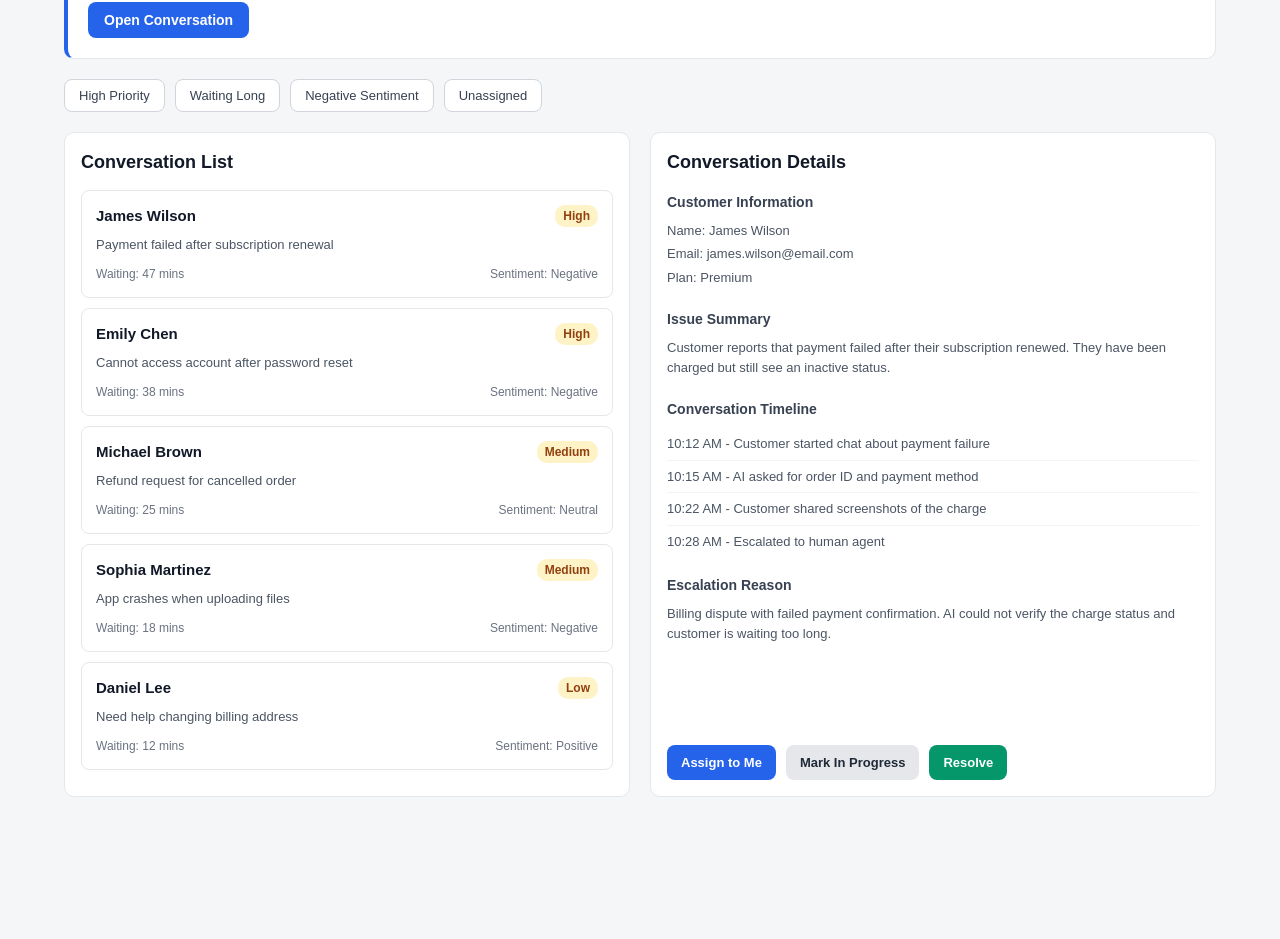
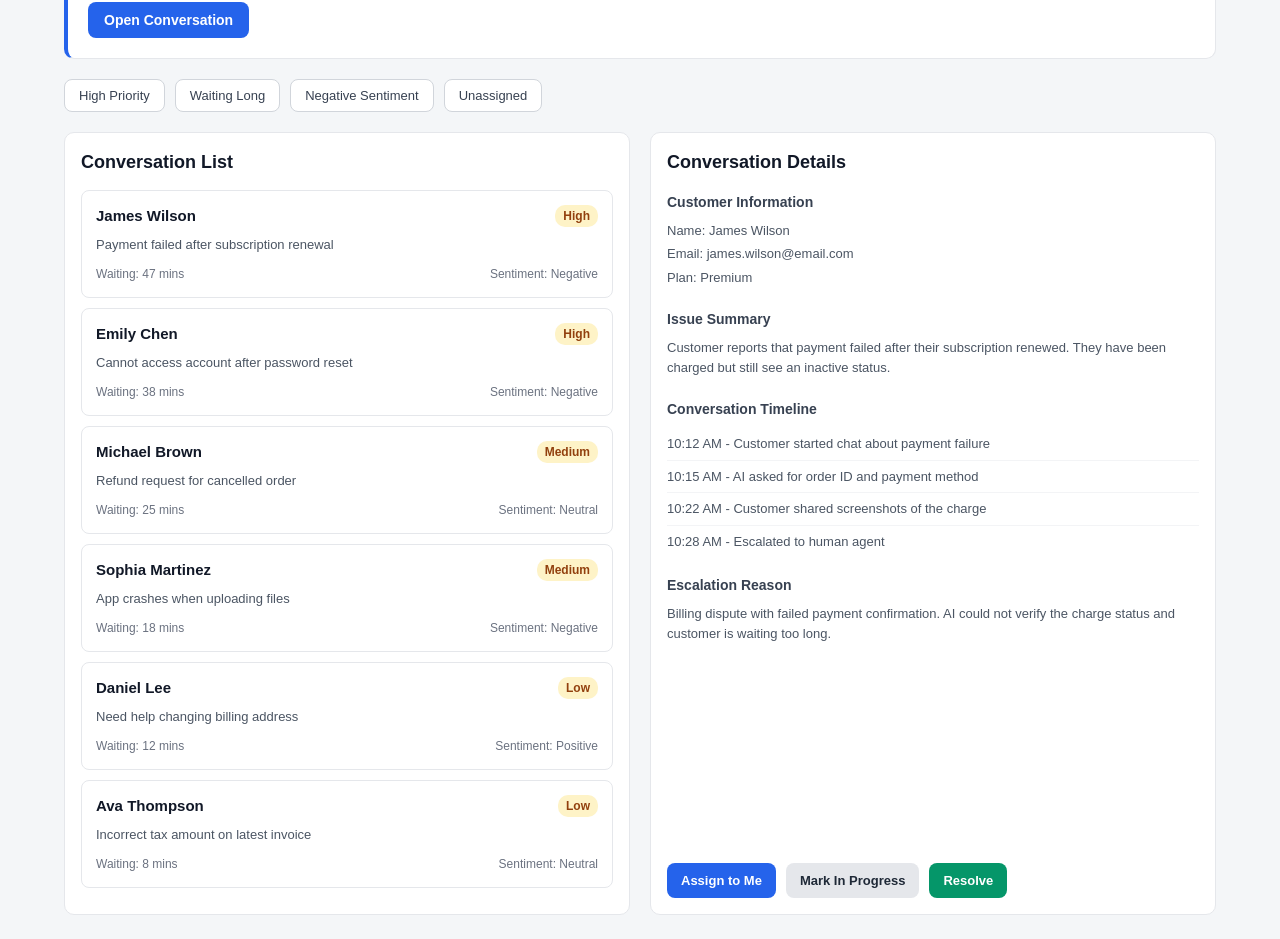
Before and after one commit to Sushmi-29/conversation-inbox, a React (Vite) app: page / in a window 1280 px wide. Shown: the part 480-1419 px from the top of the page. Before the commit the page ends 1301 px from the top, so only its background shows below. Built offline with nearby package versions, Linux system fonts and the light colour scheme.

Commit message:
Add conversation data and selection

```diff
--- a/src/App.tsx
+++ b/src/App.tsx
@@ -1,12 +1,18 @@
+import { useState } from 'react'
 import Header from './components/Header/Header'
 import SummaryCards from './components/SummaryCards/SummaryCards'
 import RecommendedCard from './components/RecommendedCard/RecommendedCard'
 import Filters from './components/Filters/Filters'
 import ConversationList from './components/ConversationList/ConversationList'
 import ConversationDetails from './components/ConversationDetails/ConversationDetails'
+import { mockConversations } from './data/mockConversations'
 import styles from './App.module.css'
 
 function App() {
+  const [selectedConversation, setSelectedConversation] = useState(
+    mockConversations[0]
+  )
+
   return (
     <div className={styles.app}>
       <Header />
@@ -15,8 +21,11 @@ function App() {
       <Filters />
 
       <div className={styles.mainContent}>
-        <ConversationList />
-        <ConversationDetails />
+        <ConversationList
+          conversations={mockConversations}
+          setSelectedConversation={setSelectedConversation}
+        />
+        <ConversationDetails selectedConversation={selectedConversation} />
       </div>
     </div>
   )
--- a/src/components/ConversationCard/ConversationCard.module.css
+++ b/src/components/ConversationCard/ConversationCard.module.css
@@ -4,6 +4,7 @@
   border-radius: 8px;
   padding: 14px;
   margin-bottom: 10px;
+  cursor: pointer;
 }
 
 .topRow {
--- a/src/components/ConversationCard/ConversationCard.tsx
+++ b/src/components/ConversationCard/ConversationCard.tsx
@@ -1,26 +1,28 @@
+import type { Conversation } from '../../types/Conversation'
 import styles from './ConversationCard.module.css'
 
 type ConversationCardProps = {
-  customerName: string
-  issue: string
-  priority: string
-  waitingTime: string
-  sentiment: string
+  conversation: Conversation
+  setSelectedConversation: (conversation: Conversation) => void
 }
 
 function ConversationCard(props: ConversationCardProps) {
+  function handleClick() {
+    props.setSelectedConversation(props.conversation)
+  }
+
   return (
-    <article className={styles.card}>
+    <article className={styles.card} onClick={handleClick}>
       <div className={styles.topRow}>
-        <h3 className={styles.customerName}>{props.customerName}</h3>
-        <span className={styles.priority}>{props.priority}</span>
+        <h3 className={styles.customerName}>{props.conversation.customerName}</h3>
+        <span className={styles.priority}>{props.conversation.priority}</span>
       </div>
 
-      <p className={styles.issue}>{props.issue}</p>
+      <p className={styles.issue}>{props.conversation.issue}</p>
 
       <div className={styles.bottomRow}>
-        <span className={styles.meta}>Waiting: {props.waitingTime}</span>
-        <span className={styles.meta}>Sentiment: {props.sentiment}</span>
+        <span className={styles.meta}>Waiting: {props.conversation.waitingTime}</span>
+        <span className={styles.meta}>Sentiment: {props.conversation.sentiment}</span>
       </div>
     </article>
   )
--- a/src/components/ConversationDetails/ConversationDetails.tsx
+++ b/src/components/ConversationDetails/ConversationDetails.tsx
@@ -1,47 +1,43 @@
+import type { Conversation } from '../../types/Conversation'
 import styles from './ConversationDetails.module.css'
 
-function ConversationDetails() {
+type ConversationDetailsProps = {
+  selectedConversation: Conversation
+}
+
+function ConversationDetails(props: ConversationDetailsProps) {
+  const conversation = props.selectedConversation
+
   return (
     <section className={styles.details}>
       <h2 className={styles.title}>Conversation Details</h2>
 
       <div className={styles.section}>
         <h3 className={styles.sectionTitle}>Customer Information</h3>
-        <p className={styles.text}>Name: James Wilson</p>
-        <p className={styles.text}>Email: james.wilson@email.com</p>
-        <p className={styles.text}>Plan: Premium</p>
+        <p className={styles.text}>Name: {conversation.customerName}</p>
+        <p className={styles.text}>Email: {conversation.email}</p>
+        <p className={styles.text}>Plan: {conversation.plan}</p>
       </div>
 
       <div className={styles.section}>
         <h3 className={styles.sectionTitle}>Issue Summary</h3>
-        <p className={styles.text}>
-          Customer reports that payment failed after their subscription renewed.
-          They have been charged but still see an inactive status.
-        </p>
+        <p className={styles.text}>{conversation.issueSummary}</p>
       </div>
 
       <div className={styles.section}>
         <h3 className={styles.sectionTitle}>Conversation Timeline</h3>
-        <p className={styles.timelineItem}>
-          10:12 AM - Customer started chat about payment failure
-        </p>
-        <p className={styles.timelineItem}>
-          10:15 AM - AI asked for order ID and payment method
-        </p>
-        <p className={styles.timelineItem}>
-          10:22 AM - Customer shared screenshots of the charge
-        </p>
-        <p className={styles.timelineItem}>
-          10:28 AM - Escalated to human agent
-        </p>
+        {conversation.timeline.map(function (item, index) {
+          return (
+            <p className={styles.timelineItem} key={index}>
+              {item}
+            </p>
+          )
+        })}
       </div>
 
       <div className={styles.section}>
         <h3 className={styles.sectionTitle}>Escalation Reason</h3>
-        <p className={styles.text}>
-          Billing dispute with failed payment confirmation. AI could not verify
-          the charge status and customer is waiting too long.
-        </p>
+        <p className={styles.text}>{conversation.escalationReason}</p>
       </div>
 
       <div className={styles.actions}>
--- a/src/components/ConversationList/ConversationList.tsx
+++ b/src/components/ConversationList/ConversationList.tsx
@@ -1,50 +1,26 @@
 import ConversationCard from '../ConversationCard/ConversationCard'
+import type { Conversation } from '../../types/Conversation'
 import styles from './ConversationList.module.css'
 
-function ConversationList() {
+type ConversationListProps = {
+  conversations: Conversation[]
+  setSelectedConversation: (conversation: Conversation) => void
+}
+
+function ConversationList(props: ConversationListProps) {
   return (
     <section className={styles.conversationList}>
       <h2 className={styles.title}>Conversation List</h2>
 
-      <ConversationCard
-        customerName="James Wilson"
-        issue="Payment failed after subscription renewal"
-        priority="High"
-        waitingTime="47 mins"
-        sentiment="Negative"
-      />
-
-      <ConversationCard
-        customerName="Emily Chen"
-        issue="Cannot access account after password reset"
-        priority="High"
-        waitingTime="38 mins"
-        sentiment="Negative"
-      />
-
-      <ConversationCard
-        customerName="Michael Brown"
-        issue="Refund request for cancelled order"
-        priority="Medium"
-        waitingTime="25 mins"
-        sentiment="Neutral"
-      />
-
-      <ConversationCard
-        customerName="Sophia Martinez"
-        issue="App crashes when uploading files"
-        priority="Medium"
-        waitingTime="18 mins"
-        sentiment="Negative"
-      />
-
-      <ConversationCard
-        customerName="Daniel Lee"
-        issue="Need help changing billing address"
-        priority="Low"
-        waitingTime="12 mins"
-        sentiment="Positive"
-      />
+      {props.conversations.map(function (conversation) {
+        return (
+          <ConversationCard
+            key={conversation.id}
+            conversation={conversation}
+            setSelectedConversation={props.setSelectedConversation}
+          />
+        )
+      })}
     </section>
   )
 }
--- /dev/null
+++ b/src/data/mockConversations.ts
@@ -0,0 +1,130 @@
+import type { Conversation } from '../types/Conversation'
+
+export const mockConversations: Conversation[] = [
+  {
+    id: '1',
+    customerName: 'James Wilson',
+    issue: 'Payment failed after subscription renewal',
+    priority: 'High',
+    waitingTime: '47 mins',
+    sentiment: 'Negative',
+    assigned: false,
+    email: 'james.wilson@email.com',
+    plan: 'Premium',
+    issueSummary:
+      'Customer reports that payment failed after their subscription renewed. They have been charged but still see an inactive status.',
+    timeline: [
+      '10:12 AM - Customer started chat about payment failure',
+      '10:15 AM - AI asked for order ID and payment method',
+      '10:22 AM - Customer shared screenshots of the charge',
+      '10:28 AM - Escalated to human agent',
+    ],
+    escalationReason:
+      'Billing dispute with failed payment confirmation. AI could not verify the charge status and customer is waiting too long.',
+  },
+  {
+    id: '2',
+    customerName: 'Emily Chen',
+    issue: 'Cannot access account after password reset',
+    priority: 'High',
+    waitingTime: '38 mins',
+    sentiment: 'Negative',
+    assigned: false,
+    email: 'emily.chen@email.com',
+    plan: 'Business',
+    issueSummary:
+      'Customer reset their password but still cannot log in. They receive an invalid credentials error even with the new password.',
+    timeline: [
+      '9:40 AM - Customer reported login failure',
+      '9:45 AM - AI guided customer through password reset',
+      '9:52 AM - Customer confirmed reset email was received',
+      '10:05 AM - Login still failed, escalated to human agent',
+    ],
+    escalationReason:
+      'Repeated login failures after a successful password reset. Account access issue needs manual verification.',
+  },
+  {
+    id: '3',
+    customerName: 'Michael Brown',
+    issue: 'Refund request for cancelled order',
+    priority: 'Medium',
+    waitingTime: '25 mins',
+    sentiment: 'Neutral',
+    assigned: true,
+    email: 'michael.brown@email.com',
+    plan: 'Standard',
+    issueSummary:
+      'Customer cancelled an order three days ago and has not received the refund yet. They want an update on the refund status.',
+    timeline: [
+      '11:02 AM - Customer asked about missing refund',
+      '11:06 AM - AI confirmed order cancellation',
+      '11:10 AM - AI could not locate refund transaction',
+      '11:18 AM - Escalated to human agent',
+    ],
+    escalationReason:
+      'Refund status could not be confirmed automatically. Needs agent review of payment records.',
+  },
+  {
+    id: '4',
+    customerName: 'Sophia Martinez',
+    issue: 'App crashes when uploading files',
+    priority: 'Medium',
+    waitingTime: '18 mins',
+    sentiment: 'Negative',
+    assigned: false,
+    email: 'sophia.martinez@email.com',
+    plan: 'Premium',
+    issueSummary:
+      'Customer says the mobile app crashes every time they try to upload a PDF larger than 5MB. This blocks their daily workflow.',
+    timeline: [
+      '12:01 PM - Customer reported app crash on upload',
+      '12:05 PM - AI asked for device and app version',
+      '12:12 PM - Customer shared crash screenshots',
+      '12:16 PM - Escalated to human agent',
+    ],
+    escalationReason:
+      'Technical crash issue with file uploads. AI could not provide a working workaround.',
+  },
+  {
+    id: '5',
+    customerName: 'Daniel Lee',
+    issue: 'Need help changing billing address',
+    priority: 'Low',
+    waitingTime: '12 mins',
+    sentiment: 'Positive',
+    assigned: false,
+    email: 'daniel.lee@email.com',
+    plan: 'Standard',
+    issueSummary:
+      'Customer wants to update their billing address before the next invoice. They are polite and not blocked from using the product.',
+    timeline: [
+      '1:10 PM - Customer asked how to change billing address',
+      '1:12 PM - AI shared settings instructions',
+      '1:15 PM - Customer said the save button is missing',
+      '1:20 PM - Escalated to human agent',
+    ],
+    escalationReason:
+      'Billing settings UI issue. Customer cannot find the save option after following AI instructions.',
+  },
+  {
+    id: '6',
+    customerName: 'Ava Thompson',
+    issue: 'Incorrect tax amount on latest invoice',
+    priority: 'Low',
+    waitingTime: '8 mins',
+    sentiment: 'Neutral',
+    assigned: true,
+    email: 'ava.thompson@email.com',
+    plan: 'Business',
+    issueSummary:
+      'Customer noticed the tax amount on their latest invoice looks higher than usual. They want confirmation that the correct tax rate was applied.',
+    timeline: [
+      '2:05 PM - Customer asked about invoice tax amount',
+      '2:08 PM - AI explained general tax calculation',
+      '2:12 PM - Customer requested invoice-level review',
+      '2:14 PM - Escalated to human agent',
+    ],
+    escalationReason:
+      'Invoice tax review requires manual check against regional billing rules.',
+  },
+]
--- /dev/null
+++ b/src/types/Conversation.ts
@@ -0,0 +1,14 @@
+export type Conversation = {
+  id: string
+  customerName: string
+  issue: string
+  priority: string
+  waitingTime: string
+  sentiment: string
+  assigned: boolean
+  email: string
+  plan: string
+  issueSummary: string
+  timeline: string[]
+  escalationReason: string
+}
```
